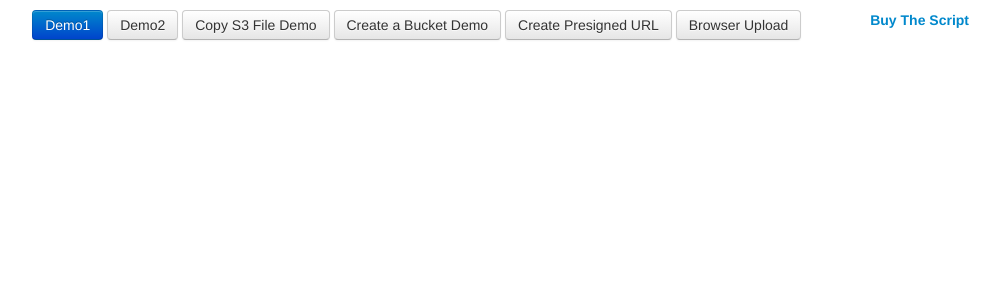
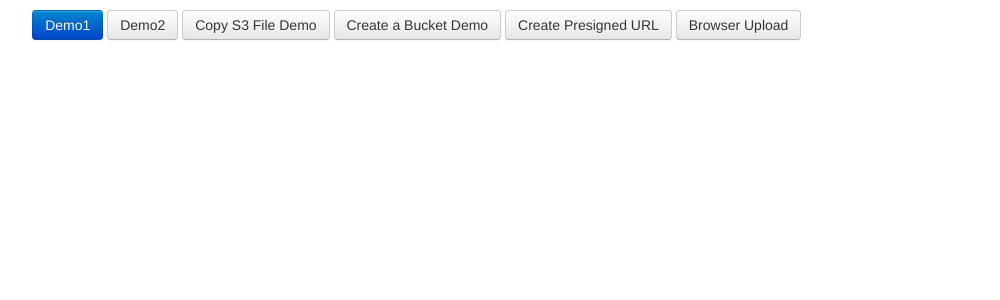
Before and after one commit to nkmwambs/cis3demo, a CodeIgniter app: the page made by application/views/header.php in a window 1280 px wide. Shown: the top 300 px of the page, without its empty margins (236-1236 px from the left). Run offline with CodeIgniter, Linux system fonts and the light colour scheme; data that the repository does not hold is empty.

Commit message:
Remove buy label

```diff
--- a/application/views/header.php
+++ b/application/views/header.php
@@ -39,6 +39,6 @@
                                         <a href="<?php echo site_url("cis3integration/create_bucket/cis3demotestingbucket"); ?>" class="btn btn-xs <?php echo $this->uri->segment(2)=="create_bucket"?"btn-primary":""; ?>">Create a Bucket Demo</a>
                                         <a href="<?php echo site_url("cis3integration/create_presigned_url"); ?>" class="btn btn-xs <?php echo $this->uri->segment(2)=="create_presigned_url"?"btn-primary":""; ?>">Create Presigned URL</a>
                                         <a href="<?php echo site_url("cis3integration/browser_upload"); ?>" class="btn btn-xs <?php echo $this->uri->segment(2)=="browser_upload"?"btn-primary":""; ?>">Browser Upload</a>
-                                        <span style="float:right">
+                                        <!-- <span style="float:right">
                                             <a href="http://codecanyon.net/item/codeigniter-aws-s3-integration-library/4993914?ref=scriptigniter"><strong>Buy The Script</strong></a>
-                                        </span>
+                                        </span> -->
```
